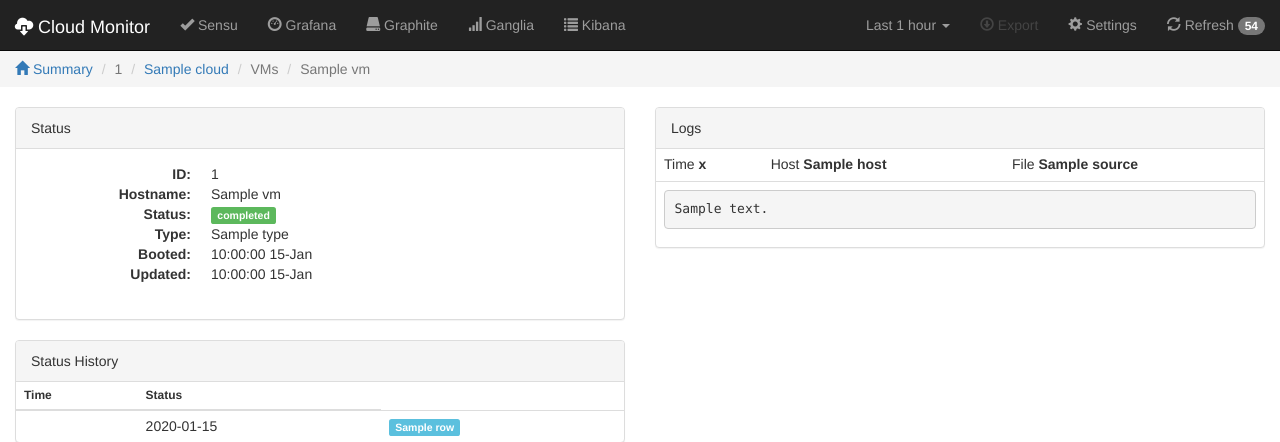
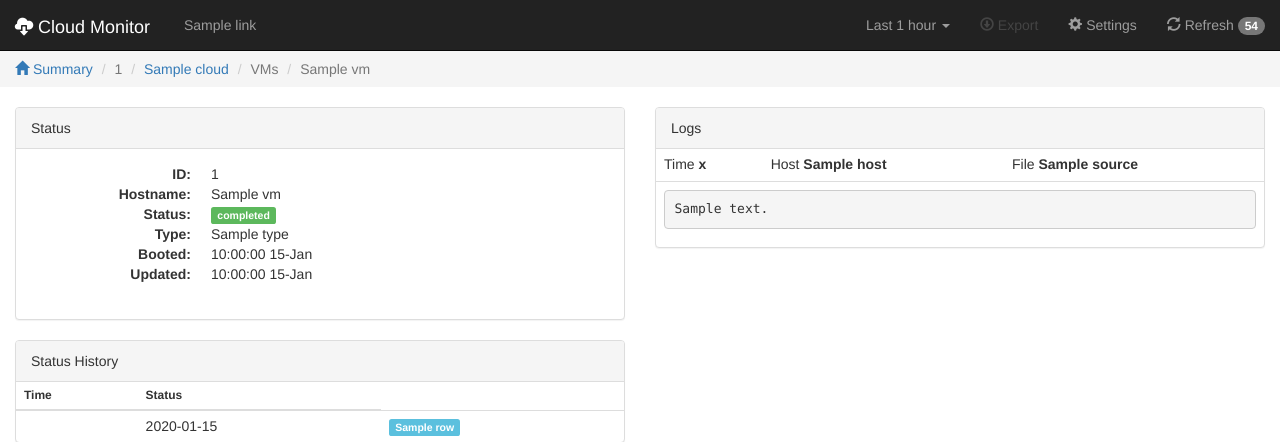
Before and after one commit to hep-gc/cloud-monitoring, a Flask app: template cmon/web/templates/pages/vm.html.j2 in a window 1280 px wide. Shown: the top 442 px of the page. Run offline with Flask 2, Linux system fonts and the light colour scheme; the template is opened without the code that fills it: most values are stand-ins (such as "Sample title", 1, 10 or a date in 2020); parts of the project's set-up code (start-up, migrations or seed data) failed here and were passed over; some libraries are stand-ins or nearby versions.

Commit message:
Add configurable nav links

```diff
--- a/cmon/web/__init__.py
+++ b/cmon/web/__init__.py
@@ -71,7 +71,7 @@ def index():
     if 'refresh' in request.values:
         return render_grids()
     else:
-        return render_template('pages/index.html.j2', grids=get_grids())
+        return render_template('pages/index.html.j2', grids=get_grids(), links=config['links'])
 
 
 @app.route('/clouds/<grid_name>/<cloud_name>', methods=['GET', 'POST'])
--- a/cmon/web/templates/layouts/cmon.html.j2
+++ b/cmon/web/templates/layouts/cmon.html.j2
@@ -27,11 +27,9 @@
       </div>
 
       <ul class="nav navbar-nav">
-        <li><a href="#"><span class="glyphicon glyphicon-ok"></span> Sensu</a></li>
-        <li><a href="#"><span class="glyphicon glyphicon-dashboard"></span> Grafana</a></li>
-        <li><a href="#"><span class="glyphicon glyphicon-hdd"></span> Graphite</a></li>
-        <li><a href="#"><span class="glyphicon glyphicon-signal"></span> Ganglia</a></li>
-        <li><a href="#"><span class="glyphicon glyphicon-list"></span> Kibana</a></li>
+        {% for link in links %}
+          <li><a href="{{ link.url }}" target="_blank"><span class="glyphicon glyphicon-{{ link.icon }}"></span> {{ link.name }}</a></li>
+        {% endfor %}
       </ul>
       <ul class="nav navbar-nav navbar-right">
         <li class="dropdown">
```
Also changed, not shown: 2 other files.
